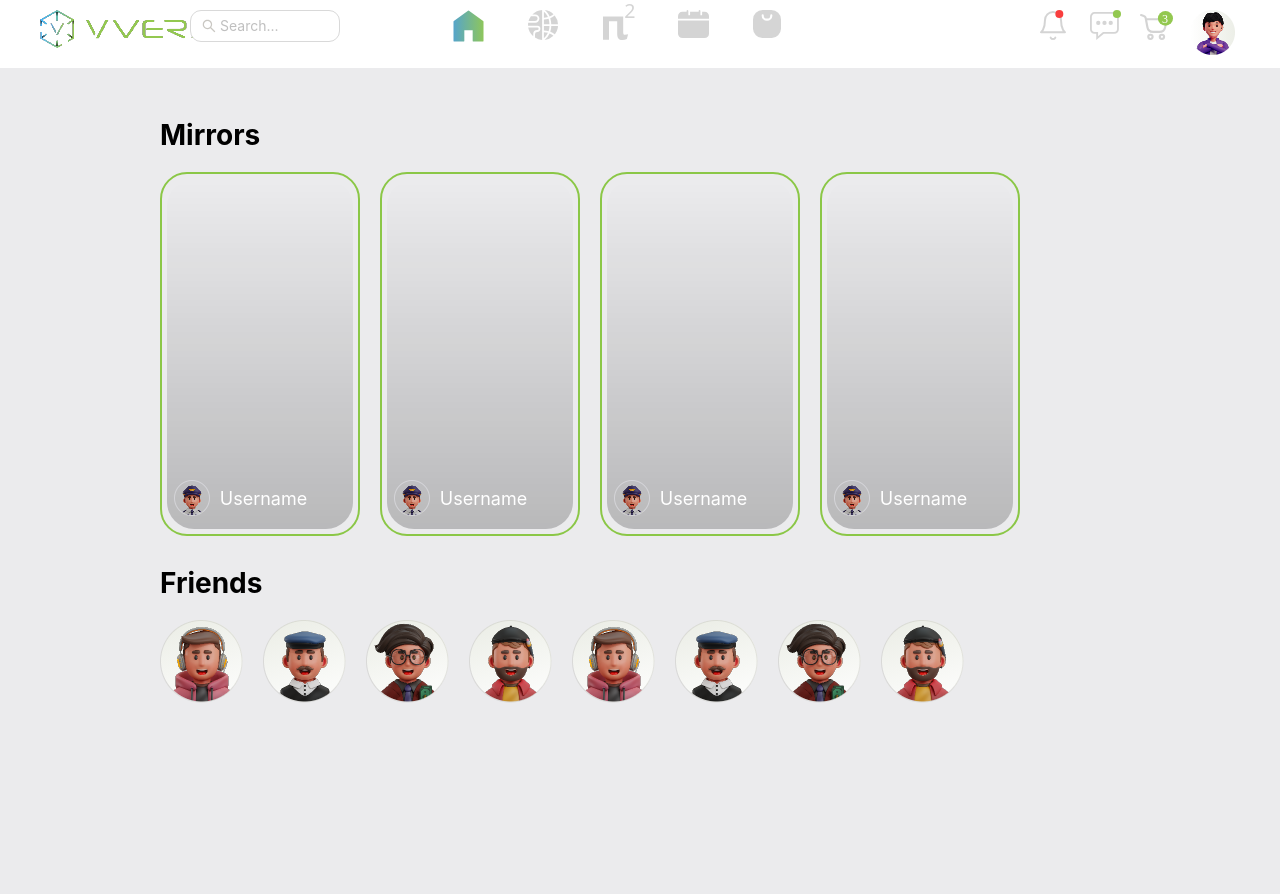
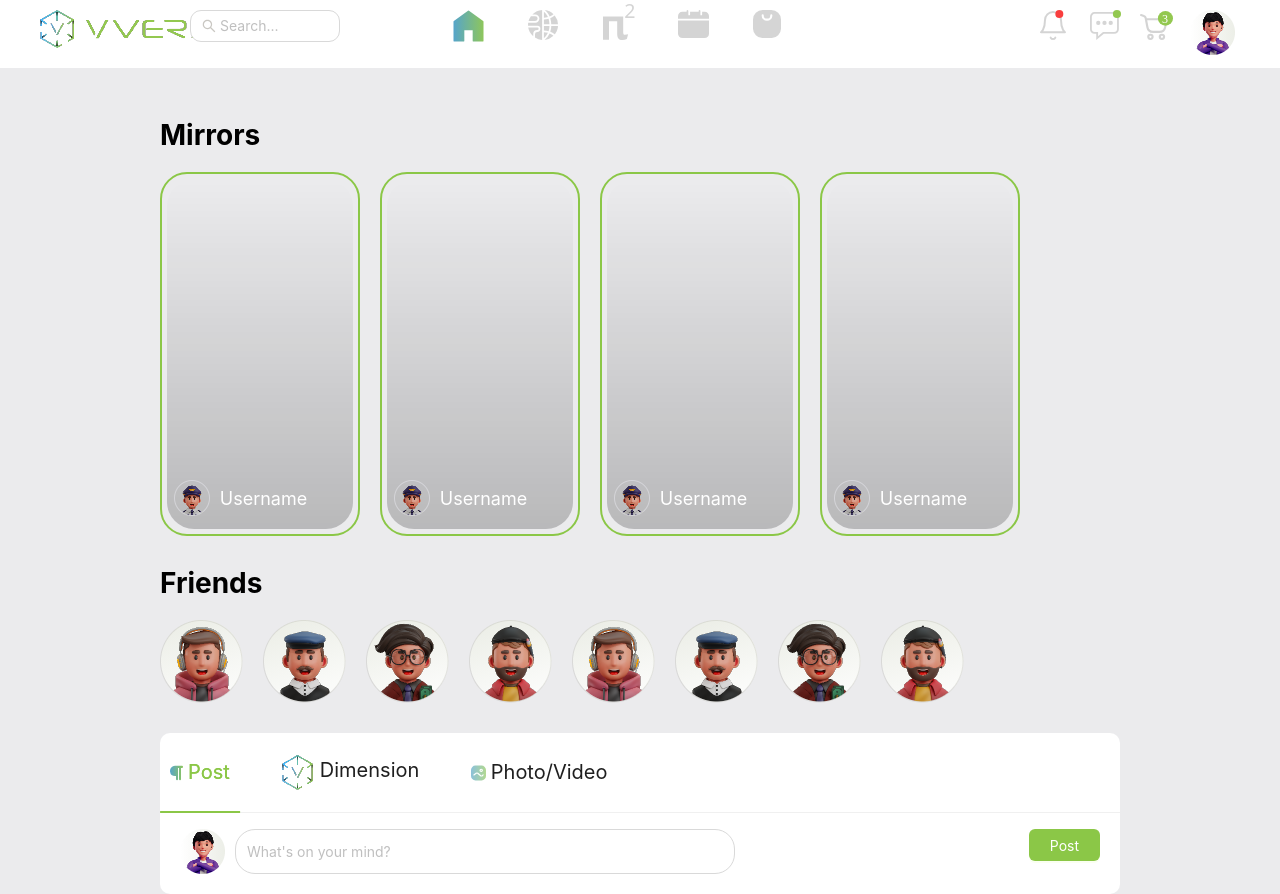
Before and after one commit to Fady-Alwazir/social-verse, a React (Create React App) app: page / in a window 1280 px wide. Before the commit the page ends 800 px from the top, so only its background shows below. Built offline with nearby package versions, Linux system fonts and the light colour scheme.

Commit message:
create post component

```diff
--- a/src/App.js
+++ b/src/App.js
@@ -1,6 +1,6 @@
 import { Row, Col } from 'antd';
 
-import { Navbar, Mirrors, Friends } from './components';
+import { Navbar, Mirrors, Friends, Post } from './components';
 
 function App() {
   return (
@@ -15,6 +15,7 @@ function App() {
         >
           <Mirrors />
           <Friends />
+          <Post />
         </Col>
       </Row>
     </div>
--- /dev/null
+++ b/src/components/Post/index.js
@@ -0,0 +1,77 @@
+import styles from './styles.module.css';
+import ParagraphIcon from '../../assets/paragraph.svg';
+import DimensionIcon from '../../assets/vverse@2x.png';
+import ImageIcon from '../../assets/Photo Icon.svg';
+import Avatar from '../../assets/avatar-6.png';
+import { Tabs, Input, Button } from 'antd';
+
+const PostIcon = () => {
+  return (
+    <div className={styles.IconContainer}>
+      <img src={ParagraphIcon} alt="paragrah" />
+      <p>Post</p>
+    </div>
+  );
+};
+const Dimension = () => {
+  return (
+    <div className={styles.IconContainer}>
+      <img src={DimensionIcon} alt="paragrah" />
+      <p>Dimension</p>
+    </div>
+  );
+};
+const Image = () => {
+  return (
+    <div className={styles.IconContainer}>
+      <img src={ImageIcon} alt="paragrah" />
+      <p>Photo/Video</p>
+    </div>
+  );
+};
+const TextArea = () => {
+  return (
+    <div className={styles.textArea}>
+      <div className={styles.inputContainer}>
+        <img src={Avatar} alt="avatar" />
+        <Input
+          placeholder="What's on your mind?"
+          style={{
+            borderRadius: '20px',
+            placeholderColor: 'black',
+          }}
+          className={styles.input}
+        />
+      </div>
+      <Button
+        type="primary"
+        style={{
+          padding: '0 20px',
+        }}
+      >
+        Post
+      </Button>
+    </div>
+  );
+};
+
+const Post = () => {
+  return (
+    <div className={styles.container}>
+      <Tabs
+        defaultActiveKey="1"
+        items={[PostIcon, Dimension, Image].map((Icon, i) => {
+          const id = String(i + 1);
+
+          return {
+            label: <Icon />,
+            key: id,
+            children: <TextArea />,
+          };
+        })}
+      />
+    </div>
+  );
+};
+
+export default Post;
--- /dev/null
+++ b/src/components/Post/styles.module.css
@@ -0,0 +1,38 @@
+.container {
+  background: white;
+  border-radius: 10px;
+  margin-top: 30px;
+  padding-bottom: 20px;
+}
+.IconContainer {
+  display: flex;
+  justify-content: space-between;
+  padding: 10px;
+  font-size: 20px;
+  gap: 5px;
+}
+.textArea {
+  display: flex;
+  justify-content: space-between;
+  padding: 0 20px;
+}
+.inputContainer {
+  display: flex;
+  justify-content: space-between;
+
+  gap: 10px;
+}
+.input {
+  min-width: 500px;
+}
+@media screen and (max-width: 900px) {
+  .input {
+    min-width: 300px;
+  }
+}
+
+@media screen and (max-width: 650px) {
+  .input {
+    min-width: 200px;
+  }
+}
--- a/src/components/index.js
+++ b/src/components/index.js
@@ -1,5 +1,6 @@
 import Navbar from './Navbar';
 import Mirrors from './Mirrors';
 import Friends from './Friends';
+import Post from './Post';
 
-export { Navbar, Mirrors, Friends };
+export { Navbar, Mirrors, Friends, Post };
--- a/src/theme/index.js
+++ b/src/theme/index.js
@@ -6,7 +6,6 @@ const Theme = ({ children }) => {
       theme={{
         token: {
           colorPrimary: '#8BC747',
-          colorSecondary: '#D4D4D873',
         },
       }}
     >
```
